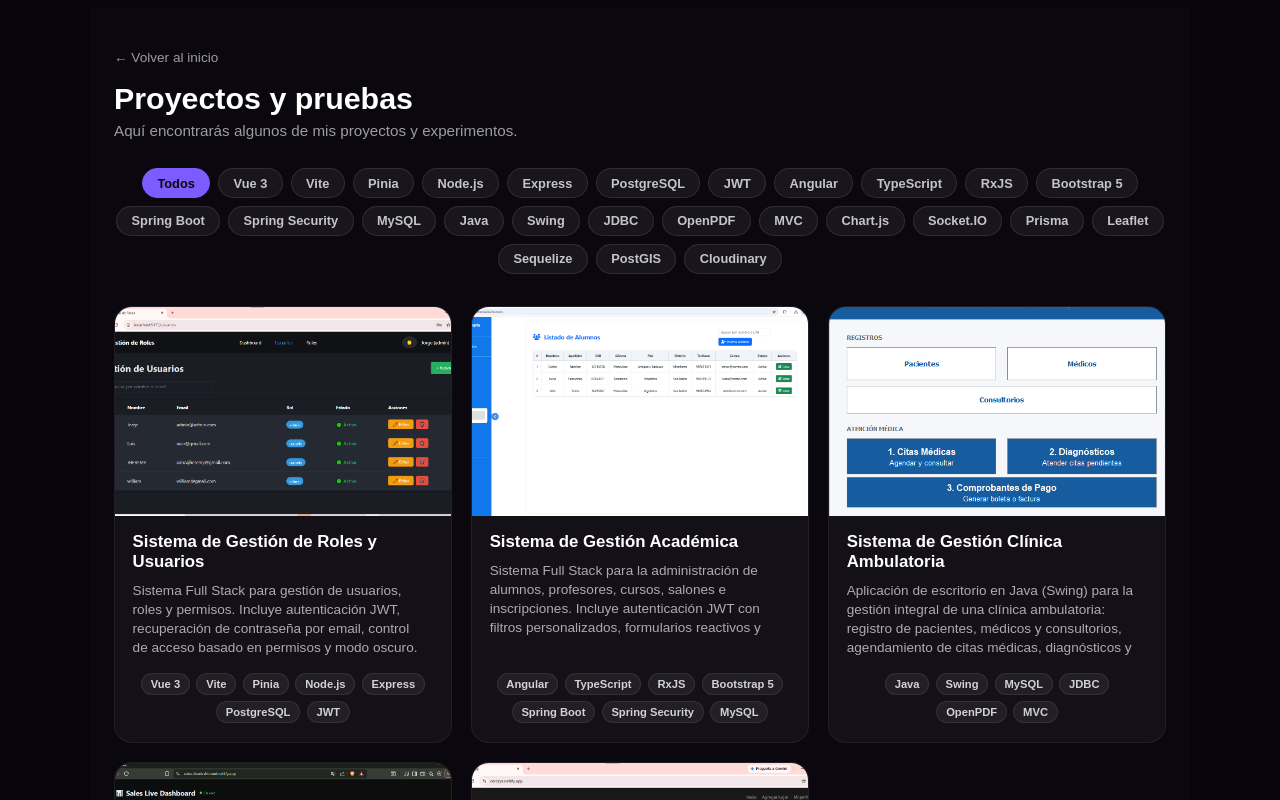
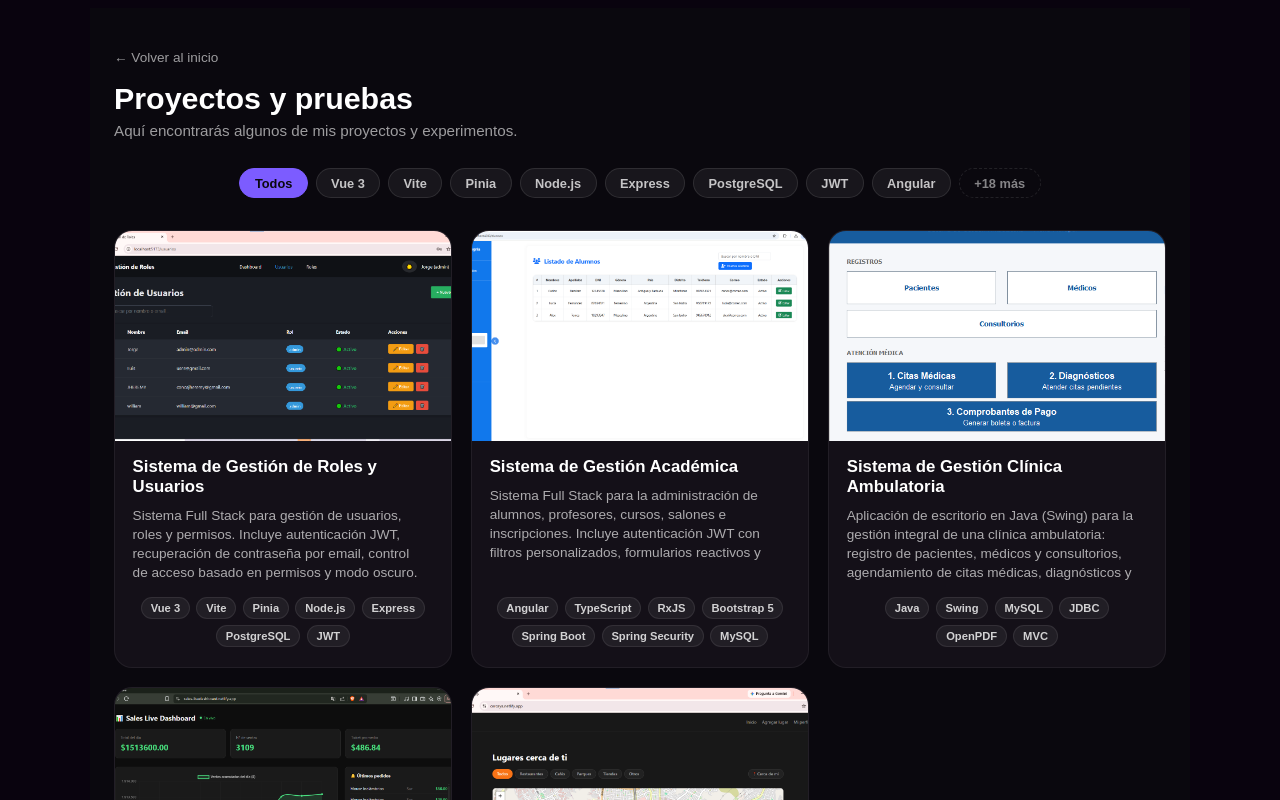
Before and after one commit to Jheremy-Conca/my-portfolio-0.2, a Vue app: page /projects in a window 1280 px wide. Shown: the top 800 px of the page. Built offline with nearby package versions, Linux system fonts and the light colour scheme.

Commit message:
fix: solucionar iconos rotos de Leaflet y borrado en cascada de lugar

```diff
--- a/src/views/Projects.vue
+++ b/src/views/Projects.vue
@@ -19,13 +19,20 @@
         Todos
       </button>
       <button
-        v-for="tech in allTechs"
+        v-for="tech in visibleTechs"
         :key="tech"
         class="filter-chip"
         :class="{ 'filter-chip--active': activeFilter === tech }"
         @click="activeFilter = tech"
       >
         {{ tech }}
+      </button>
+      <button
+        v-if="allTechs.length > TECHS_LIMIT"
+        class="filter-chip filter-chip--toggle"
+        @click="showAllTechs = !showAllTechs"
+      >
+        {{ showAllTechs ? 'Ver menos' : `+${allTechs.length - TECHS_LIMIT} más` }}
       </button>
     </div>
 
@@ -109,11 +116,20 @@ const projects = ref([
 
 const activeFilter = ref('all');
 
+// Cuántos chips de tecnología se muestran antes de colapsar el resto
+// detrás del botón "+N más".
+const TECHS_LIMIT = 8;
+const showAllTechs = ref(false);
+
 const allTechs = computed(() => {
   const set = new Set();
   projects.value.forEach((p) => p.stack.forEach((t) => set.add(t)));
   return Array.from(set);
 });
+
+const visibleTechs = computed(() =>
+  showAllTechs.value ? allTechs.value : allTechs.value.slice(0, TECHS_LIMIT)
+);
 
 const filteredProjects = computed(() => {
   if (activeFilter.value === 'all') return projects.value;
@@ -190,6 +206,12 @@ const filteredProjects = computed(() => {
   color: #0a080e;
 }
 
+.filter-chip--toggle {
+  background: transparent;
+  border-style: dashed;
+  color: rgba(255, 255, 255, 0.5);
+}
+
 .projects-view__grid {
   display: grid;
   grid-template-columns: repeat(auto-fill, minmax(280px, 1fr));
```
